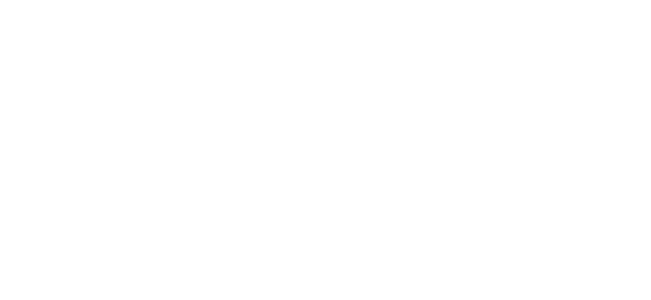
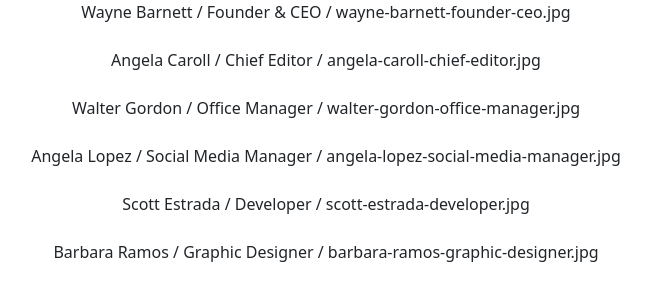
Before and after one commit to Francesco-Iannuzzi/js-our-team, a plain HTML site: page index.html in a window 1280 px wide. Shown: the whole page, without its empty margins (314-965 px from the left). Drawn offline with nearby package versions, Linux system fonts and the light colour scheme.

Commit message:
split member log + print in DOM the objects

```diff
--- a/assets/js/main.js
+++ b/assets/js/main.js
@@ -83,10 +83,20 @@ const memberTeam = [
     }
 ]
 
+//creare un elemento in DOM in cui stampare a schermo le caratteristiche dei membri del team (gli object dell'array)
+//selezionare l'elemento della DOM e salvarlo in una variabile
+const containerElement = document.querySelector('.container');
+
 //creare un ciclo per ciclare nell'array dei membri
 for (let i = 0; i < memberTeam.length; i++) {
     //salvare i vari membri in una costante e loggarli in console
     const member = memberTeam[i];
+    console.log(member);
     console.log(member.name, member.job, member.img);
+    console.log(member.name);
+    console.log(member.job);
+    console.log(member.img);
 
+    //stampare le varie caratteristiche degli object (membri) nell'elemento selezionato
+    containerElement.innerHTML += `${member.name} / ${member.job} / ${member.img}<br></br>`;
 }
--- a/index.html
+++ b/index.html
@@ -20,6 +20,19 @@
 <body>
 
 
+    <!-- <main>
+        <div class="container">
+            <div class="row">
+                <div class="col">
+                    <div class="card"></div>
+                </div>
+            </div>
+        </div>
+    </main> -->
+
+    <main>
+        <div class="container text-center"></div>
+    </main>
 
     <script src="https://cdn.jsdelivr.net/npm/bootstrap@5.2.3/dist/js/bootstrap.bundle.min.js"
         integrity="sha384-kenU1KFdBIe4zVF0s0G1M5b4hcpxyD9F7jL+jjXkk+Q2h455rYXK/7HAuoJl+0I4"
```
